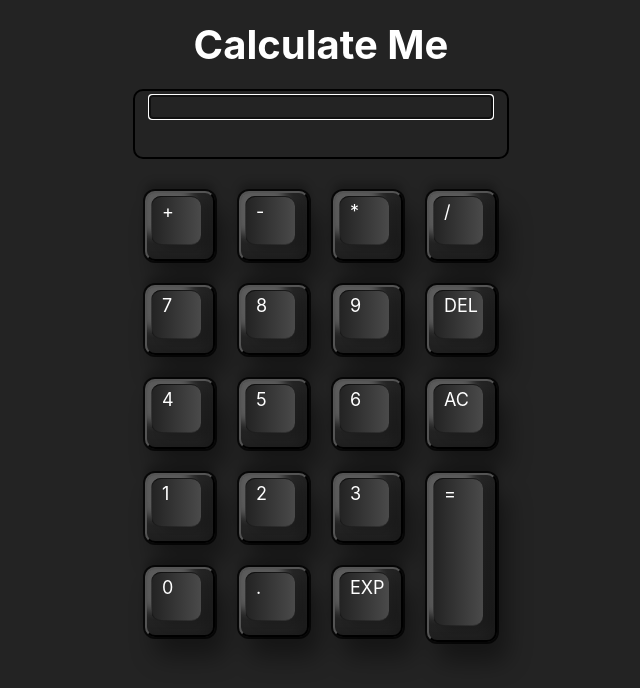
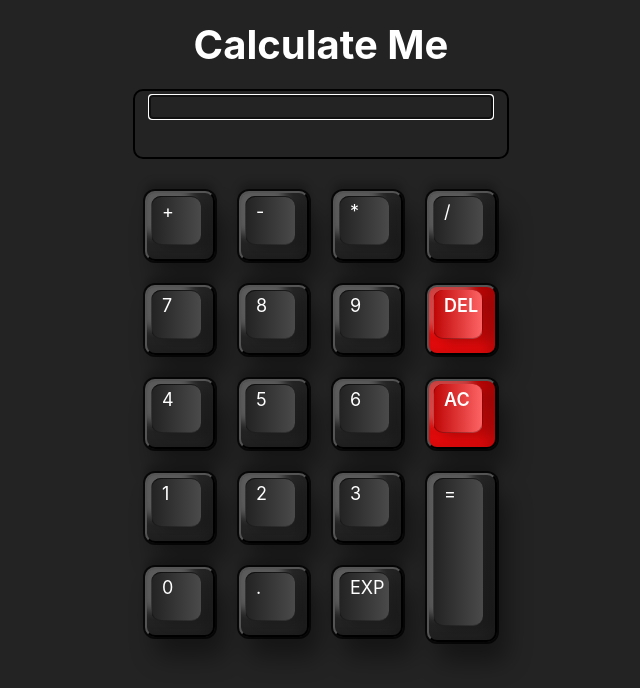
Before and after one commit to Camilo-Nore/ReactCalcutator, a React (Vite) app: page / in a window 1280 px wide. Shown: the top 688 px of the page, without its empty margins (319-959 px from the left). Built offline with nearby package versions, Linux system fonts and the light colour scheme.

Commit message:
Change the color of some special buttons

```diff
--- a/src/components/Buttons/styles.css
+++ b/src/components/Buttons/styles.css
@@ -1,4 +1,4 @@
-.key{
+.key {
   cursor: pointer;
   margin: 12px 12px;
   position: relative;
@@ -8,12 +8,11 @@
   border-radius: 10px;
   background: linear-gradient(180deg, #282828, #202020);
   box-shadow: inset -8px 0 8px rgba(0, 0, 0, 0.15),
-    0px -8px 8px rgba(0, 0, 0, 0.25),
-    0 0 0 2px rgba(0,0,0,0.75),
-    10px 20px 25px rgba(0,0,0,0.4);
+    0px -8px 8px rgba(0, 0, 0, 0.25), 0 0 0 2px rgba(0, 0, 0, 0.75),
+    10px 20px 25px rgba(0, 0, 0, 0.4);
   overflow: hidden;
 }
-.key::before{
+.key::before {
   content: '';
   position: absolute;
   top: 3px;
@@ -28,7 +27,7 @@
   border-bottom: 1px solid #0004;
   border-top: 1px solid #0009;
 }
-.key i{
+.key i {
   font-size: 18px;
   top: 8px;
   left: 15px;
@@ -36,23 +35,40 @@
   color: #fff;
   font-style: normal;
   text-transform: uppercase;
-  font-family: -apple-system, BlinkMacSystemFont, 'Segoe UI', Roboto, Oxygen, Ubuntu, Cantarell, 'Open Sans', 'Helvetica Neue', sans-serif;
+  font-family: -apple-system, BlinkMacSystemFont, 'Segoe UI', Roboto, Oxygen,
+    Ubuntu, Cantarell, 'Open Sans', 'Helvetica Neue', sans-serif;
 }
-.equal-key{
+.equal-key {
   height: 90%;
   grid-row: 4/6;
   grid-column: 4;
 }
-.keyboard-numbers{
+.keyboard-numbers {
   width: min-content;
   display: grid;
-  grid-template-columns: repeat(4, 1fr)
+  grid-template-columns: repeat(4, 1fr);
 }
-.delete-key{
+.delete-key {
   grid-row: 2;
   grid-column: 4;
 }
-.restart-key{
+.restart-key {
   grid-row: 3;
   grid-column: 4;
 }
+.key.delete-key,
+.key.restart-key {
+  background: linear-gradient(180deg, #c00606, #e30a0b);
+}
+.key.delete-key i,
+.key.restart-key i {
+  font-weight: 600;
+}
+
+.key.delete-key::before,
+.key.restart-key::before {
+  background: linear-gradient(90deg, #c00606, #fd6465);
+  border-right: 1px solid #0004;
+  border-bottom: 1px solid #0004;
+  border-top: none;
+}
```
